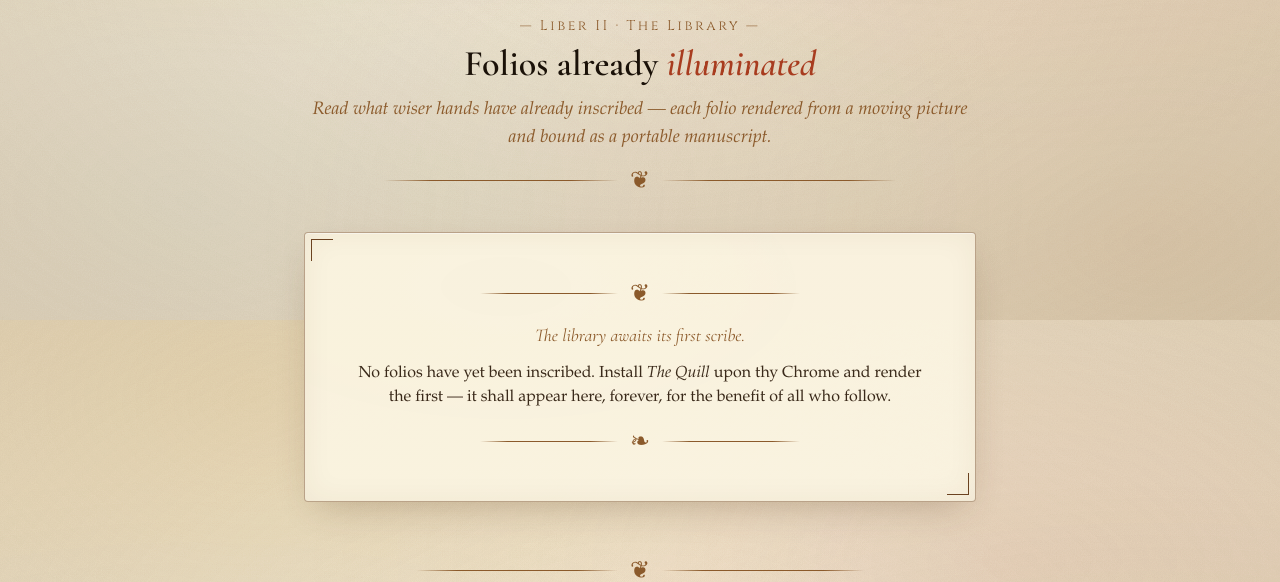
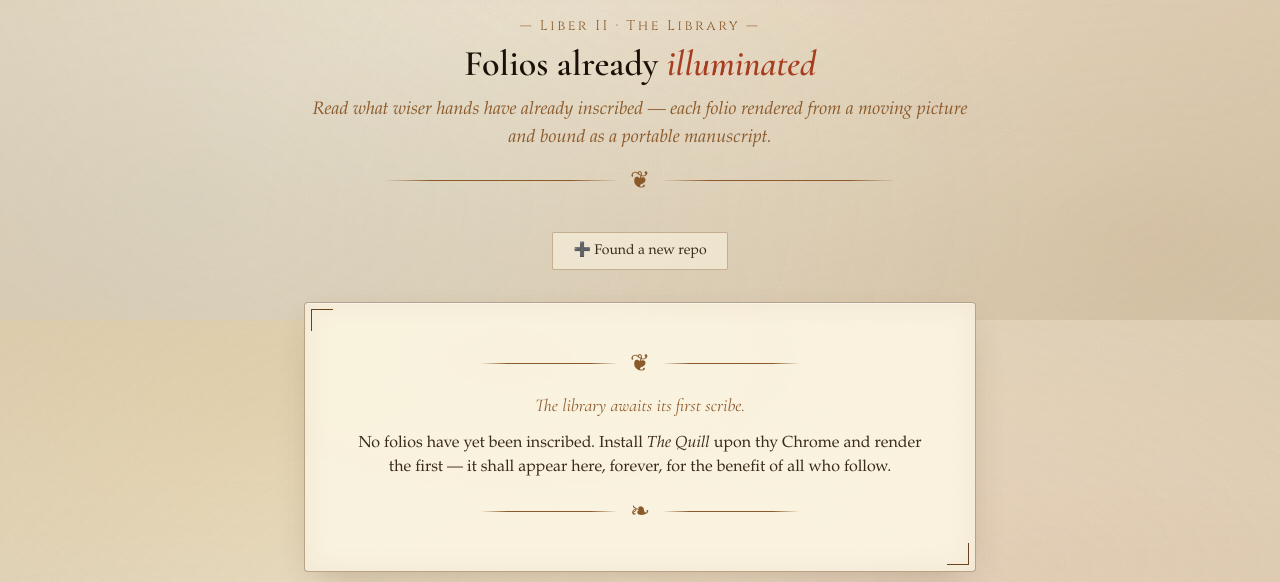
Before and after one commit to FarziBuilder/farzipedia, a FastAPI app: page / in a window 1280 px wide. Shown: the part 1280-1862 px from the top of the page. Run offline with FastAPI, Linux system fonts and the light colour scheme; some libraries are stand-ins or nearby versions; some web fonts are replaced.

Commit message:
Repos (collections), folio deletion, and playlist ingestion support
- New repos.json store next to the job dirs: named collections of folios
- API: GET/POST /v1/repos, DELETE /v1/repos/{id} (folios kept, unfiled),
  POST /v1/folios/{job_id}/repo (assign/move/unfile), DELETE /v1/folios/{id}
- POST /v1/folios now accepts repo_name: the extension can file a folio
  straight into a repo (auto-created), used by playlist runs
- Homepage groups the library into repo shelves + unfiled section, with
  per-card controls: move-to-repo selector and a delete ("burn") button,
  plus found/dissolve repo actions
- Destructive endpoints optionally guarded by FARZI_ADMIN_TOKEN env var
  (open when unset, matching the site's current no-auth posture)

Co-Authored-By: Claude Fable 5 <noreply@anthropic.com>

```diff
--- a/app.py
+++ b/app.py
@@ -4,6 +4,7 @@ import base64
 import json
 import os
 import re
+import shutil
 import threading
 import time
 import traceback
@@ -39,7 +40,7 @@ app.mount("/jobs", StaticFiles(directory=str(JOBS_ROOT)), name="jobs")
 app.add_middleware(
     CORSMiddleware,
     allow_origins=["*"],
-    allow_methods=["GET", "POST", "OPTIONS"],
+    allow_methods=["GET", "POST", "DELETE", "OPTIONS"],
     allow_headers=["*"],
 )
 
@@ -205,14 +206,95 @@ def _list_folios(limit: int = 60) -> list[dict]:
 
 
 # ============================================================================
+#  Repos — named collections of folios.
+#
+#  Stored as a single JSON file next to the job dirs (same persistence story
+#  as the folios themselves):
+#    { "repos": {"<id>": {"name": ..., "created_at": ...}},
+#      "assignments": {"<job_id>": "<repo_id>"} }
+# ============================================================================
+
+REPOS_PATH = JOBS_ROOT / "repos.json"
+_REPOS_LOCK = threading.Lock()
+
+
+def _load_repos() -> dict:
+    try:
+        data = json.loads(REPOS_PATH.read_text(encoding="utf-8"))
+    except (OSError, ValueError):
+        data = {}
+    if not isinstance(data, dict):
+        data = {}
+    data.setdefault("repos", {})
+    data.setdefault("assignments", {})
+    return data
+
+
+def _save_repos(data: dict) -> None:
+    tmp = REPOS_PATH.with_suffix(".json.tmp")
+    tmp.write_text(json.dumps(data, ensure_ascii=False, indent=2), encoding="utf-8")
+    tmp.replace(REPOS_PATH)
+
+
+def _ensure_repo(name: str) -> str:
+    """Return the id of the repo with this name, creating it if needed."""
+    name = (name or "").strip()[:120]
+    if not name:
+        raise HTTPException(400, "Repo name must not be empty.")
+    with _REPOS_LOCK:
+        data = _load_repos()
+        for rid, r in data["repos"].items():
+            if r.get("name", "").strip().lower() == name.lower():
+                return rid
+        rid = f"repo-{uuid.uuid4().hex[:10]}"
+        data["repos"][rid] = {"name": name, "created_at": time.time()}
+        _save_repos(data)
+        return rid
+
+
+def _assign_folio(job_id: str, repo_id: Optional[str]) -> None:
+    with _REPOS_LOCK:
+        data = _load_repos()
+        if repo_id is None:
+            data["assignments"].pop(job_id, None)
+        else:
+            if repo_id not in data["repos"]:
+                raise HTTPException(404, "Unknown repo.")
+            data["assignments"][job_id] = repo_id
+        _save_repos(data)
+
+
+def _require_admin(request: Request) -> None:
+    """Optional guard for destructive endpoints: if FARZI_ADMIN_TOKEN is set
+    in the environment, callers must send it as the x-farzi-admin header."""
+    token = os.environ.get("FARZI_ADMIN_TOKEN", "").strip()
+    if token and request.headers.get("x-farzi-admin", "") != token:
+        raise HTTPException(403, "Admin token required for this action.")
+
+
+# ============================================================================
 #  Routes
 # ============================================================================
 
 @app.get("/", response_class=HTMLResponse)
 def index(request: Request):
-    folios = _list_folios()
+    folios = _list_folios(limit=200)
+    repo_data = _load_repos()
+    assignments = repo_data["assignments"]
+
+    shelves = []
+    for rid, r in sorted(repo_data["repos"].items(),
+                         key=lambda kv: kv[1].get("created_at", 0), reverse=True):
+        members = [f for f in folios if assignments.get(f["job_id"]) == rid]
+        shelves.append({"id": rid, "name": r.get("name", "Unnamed repo"),
+                        "folios": members, "count": len(members)})
+
+    unfiled = [f for f in folios if assignments.get(f["job_id"]) not in repo_data["repos"]]
+
     return templates.TemplateResponse(
-        request, "index.html", {"folios": folios},
+        request, "index.html",
+        {"folios": folios, "shelves": shelves, "unfiled": unfiled,
+         "repos": [{"id": s["id"], "name": s["name"]} for s in shelves]},
     )
 
 
@@ -365,16 +447,104 @@ async def upload_folio(request: Request):
     except Exception:
         raise HTTPException(400, "Body must be JSON.")
     job_id = _persist_folio(payload)
+
+    # Optional: file the new folio straight into a repo (created on demand).
+    repo_id = None
+    repo_name = (payload.get("repo_name") or "").strip()
+    if repo_name:
+        try:
+            repo_id = _ensure_repo(repo_name)
+            _assign_folio(job_id, repo_id)
+        except HTTPException:
+            repo_id = None  # bad repo name never blocks the upload itself
+
     return JSONResponse({
         "ok": True,
         "job_id": job_id,
         "url": f"/blog/{job_id}",
+        "repo_id": repo_id,
     })
 
 
 @app.get("/v1/folios")
 def list_folios(limit: int = 60):
     return JSONResponse({"folios": _list_folios(limit=max(1, min(limit, 200)))})
+
+
+@app.delete("/v1/folios/{job_id}")
+def delete_folio(request: Request, job_id: str):
+    _require_admin(request)
+    job_id = _safe_job_id(job_id)
+    if not job_id:
+        raise HTTPException(400, "Bad folio id.")
+    job_dir = (JOBS_ROOT / job_id).resolve()
+    if job_dir.parent != JOBS_ROOT.resolve() or not job_dir.is_dir():
+        raise HTTPException(404, "No such folio.")
+    shutil.rmtree(job_dir, ignore_errors=True)
+    _assign_folio(job_id, None)
+    with JOBS_LOCK:
+        JOBS.pop(job_id, None)
+    return JSONResponse({"ok": True, "deleted": job_id})
+
+
+@app.get("/v1/repos")
+def get_repos():
+    data = _load_repos()
+    counts: dict[str, int] = defaultdict(int)
+    for rid in data["assignments"].values():
+        counts[rid] += 1
+    repos = [
+        {"id": rid, "name": r.get("name", ""), "count": counts.get(rid, 0),
+         "created_at": r.get("created_at", 0)}
+        for rid, r in data["repos"].items()
+    ]
+    repos.sort(key=lambda r: r["created_at"], reverse=True)
+    return JSONResponse({"repos": repos})
+
+
+@app.post("/v1/repos")
+async def create_repo(request: Request):
+    try:
+        payload = await request.json()
+    except Exception:
+        raise HTTPException(400, "Body must be JSON.")
+    rid = _ensure_repo(payload.get("name") or "")
+    data = _load_repos()
+    return JSONResponse({"ok": True, "id": rid, "name": data["repos"][rid]["name"]})
+
+
+@app.delete("/v1/repos/{repo_id}")
+def delete_repo(request: Request, repo_id: str):
+    """Delete a repo. Its folios are kept and become unfiled."""
+    _require_admin(request)
+    with _REPOS_LOCK:
+        data = _load_repos()
+        if repo_id not in data["repos"]:
+            raise HTTPException(404, "Unknown repo.")
+        del data["repos"][repo_id]
+        data["assignments"] = {j: r for j, r in data["assignments"].items() if r != repo_id}
+        _save_repos(data)
+    return JSONResponse({"ok": True, "deleted": repo_id})
+
+
+@app.post("/v1/folios/{job_id}/repo")
+async def set_folio_repo(request: Request, job_id: str):
+    """Move a folio into a repo ({'repo_id': ...} or {'repo_name': ...}),
+    or unfile it ({'repo_id': null})."""
+    job_id = _safe_job_id(job_id)
+    if not job_id or not (JOBS_ROOT / job_id / "blog.json").exists():
+        raise HTTPException(404, "No such folio.")
+    try:
+        payload = await request.json()
+    except Exception:
+        raise HTTPException(400, "Body must be JSON.")
+
+    if payload.get("repo_name"):
+        repo_id = _ensure_repo(payload["repo_name"])
+    else:
+        repo_id = payload.get("repo_id")  # may be None → unfile
+    _assign_folio(job_id, repo_id)
+    return JSONResponse({"ok": True, "job_id": job_id, "repo_id": repo_id})
 
 
 @app.post("/process")
--- a/templates/index.html
+++ b/templates/index.html
@@ -1,6 +1,69 @@
 {% extends "base.html" %}
 {% block title %}FarziPedia · The Quill for Chrome{% endblock %}
 {% block body %}
+{# ---- One folio card, with shelf controls underneath ---- #}
+{% macro folio_card(f, repos, current_repo) %}
+  <div class="folio-card group">
+    <a href="{{ f.url }}" class="block">
+      <div class="folio-frame{% if not f.cover %} folio-engraved{% endif %}">
+        {% if f.cover %}
+          <img src="{{ f.cover }}"
+               alt="" loading="lazy"
+               class="folio-thumb"
+               onerror="this.style.display='none';this.parentElement.classList.add('folio-frame-fallback')"/>
+          <div class="folio-overlay"></div>
+        {% else %}
+          <svg viewBox="0 0 200 130" class="folio-engraved-svg" aria-hidden="true">
+            <g fill="none" stroke="#8b5a2b" stroke-width="0.6">
+              <rect x="20" y="20" width="160" height="90"/>
+              <rect x="28" y="28" width="144" height="74" stroke-dasharray="2 3" opacity="0.6"/>
+              <line x1="20" y1="65" x2="180" y2="65" opacity="0.4"/>
+              <line x1="100" y1="20" x2="100" y2="110" opacity="0.4"/>
+            </g>
+            <text x="100" y="72" text-anchor="middle"
+                  font-family="Cinzel, serif" font-size="14"
+                  font-weight="700" fill="#6b4220" letter-spacing="2">
+              F·P
+            </text>
+          </svg>
+        {% endif %}
+        <span class="folio-folionum">FOLIO {{ f.roman }}</span>
+      </div>
+      <div class="folio-meta">
+        {% if f.subtitle %}
+          <p class="font-roman italic text-sepia-500 text-xs tracking-wide">{{ f.subtitle }}</p>
+        {% else %}
+          <p class="font-roman italic text-sepia-500 text-xs tracking-wide">From the moving picture</p>
+        {% endif %}
+        <h3 class="font-roman font-semibold text-ink-900 text-xl leading-snug mt-1">{{ f.title }}</h3>
+        <div class="folio-footer mt-4">
+          <span class="font-codex italic text-sepia-500 text-xs">
+            {% if f.channel %}{{ f.channel }}{% endif %}
+            {% if f.channel and f.duration_str %} · {% endif %}
+            {% if f.duration_str %}{{ f.duration_str }}{% endif %}
+            {% if not f.channel and not f.duration_str %}Anonymous scribe{% endif %}
+          </span>
+          <span class="folio-cta">Read the folio →</span>
+        </div>
+      </div>
+    </a>
+    <div class="mt-2 flex items-center justify-between gap-2 text-xs font-codex">
+      <select onchange="farziMove('{{ f.job_id }}', this)"
+              class="flex-1 min-w-0 bg-paper-0/70 border border-sepia-500/30 rounded-sm px-2 py-1 text-ink-700">
+        <option value="" {% if not current_repo %}selected{% endif %}>— unfiled —</option>
+        {% for r in repos %}
+          <option value="{{ r.id }}" {% if current_repo == r.id %}selected{% endif %}>{{ r.name }}</option>
+        {% endfor %}
+        <option value="__new__">➕ new repo…</option>
+      </select>
+      <button onclick="farziDelete('{{ f.job_id }}', {{ f.title | tojson }})"
+              title="Delete this folio forever"
+              class="px-2 py-1 border border-accent-500/40 text-accent-500 rounded-sm hover:bg-accent-500 hover:text-paper-0 transition-colors">
+        ✕ burn
+      </button>
+    </div>
+  </div>
+{% endmacro %}
 <main class="min-h-screen relative">
 
   <!-- =============== Top frontispiece bar =============== -->
@@ -160,56 +223,61 @@
         <div class="ornament-rule mt-4 max-w-lg mx-auto"><span class="fleuron">❦</span></div>
       </div>
 
-      <!-- Folio grid -->
+      <!-- New-repo control -->
+      <div class="text-center mb-8">
+        <button onclick="farziNewRepo()"
+                class="font-codex text-sm px-5 py-2 border border-sepia-500/40 rounded-sm text-ink-700 bg-paper-0/60 hover:border-accent-500 hover:text-accent-500 transition-colors">
+          ➕ Found a new repo
+        </button>
+      </div>
+
       {% if folios %}
-        <div class="grid grid-cols-1 sm:grid-cols-2 lg:grid-cols-3 gap-7 md:gap-9">
-          {% for f in folios %}
-            <a href="{{ f.url }}" class="folio-card group">
-              <div class="folio-frame{% if not f.cover %} folio-engraved{% endif %}">
-                {% if f.cover %}
-                  <img src="{{ f.cover }}"
-                       alt="" loading="lazy"
-                       class="folio-thumb"
-                       onerror="this.style.display='none';this.parentElement.classList.add('folio-frame-fallback')"/>
-                  <div class="folio-overlay"></div>
-                {% else %}
-                  <svg viewBox="0 0 200 130" class="folio-engraved-svg" aria-hidden="true">
-                    <g fill="none" stroke="#8b5a2b" stroke-width="0.6">
-                      <rect x="20" y="20" width="160" height="90"/>
-                      <rect x="28" y="28" width="144" height="74" stroke-dasharray="2 3" opacity="0.6"/>
-                      <line x1="20" y1="65" x2="180" y2="65" opacity="0.4"/>
-                      <line x1="100" y1="20" x2="100" y2="110" opacity="0.4"/>
-                    </g>
-                    <text x="100" y="72" text-anchor="middle"
-                          font-family="Cinzel, serif" font-size="14"
-                          font-weight="700" fill="#6b4220" letter-spacing="2">
-                      F·P
-                    </text>
-                  </svg>
-                {% endif %}
-                <span class="folio-folionum">FOLIO {{ f.roman }}</span>
-                <span class="folio-pdf-badge">PDF</span>
+        <!-- =============== Repo shelves =============== -->
+        {% for shelf in shelves %}
+          <div class="mb-14" id="repo-{{ shelf.id }}">
+            <div class="flex items-end justify-between gap-3 mb-5 border-b border-sepia-500/30 pb-2">
+              <h3 class="font-inscription text-ink-900 text-xl md:text-2xl tracking-wide">
+                📚 {{ shelf.name }}
+                <span class="font-codex italic text-sepia-500 text-sm ml-2">{{ shelf.count }} folio{{ '' if shelf.count == 1 else 's' }}</span>
+              </h3>
+              <button onclick="farziDeleteRepo('{{ shelf.id }}', {{ shelf.name | tojson }})"
+                      title="Dissolve this repo (its folios become unfiled)"
+                      class="font-codex text-xs text-sepia-500 hover:text-accent-500 underline decoration-dotted shrink-0">
+                dissolve repo
+              </button>
+            </div>
+            {% if shelf.folios %}
+              <div class="grid grid-cols-1 sm:grid-cols-2 lg:grid-cols-3 gap-7 md:gap-9">
+                {% for f in shelf.folios %}
+                  {{ folio_card(f, repos, shelf.id) }}
+                {% endfor %}
               </div>
-              <div class="folio-meta">
-                {% if f.subtitle %}
-                  <p class="font-roman italic text-sepia-500 text-xs tracking-wide">{{ f.subtitle }}</p>
-                {% else %}
-                  <p class="font-roman italic text-sepia-500 text-xs tracking-wide">From the moving picture</p>
-                {% endif %}
-                <h3 class="font-roman font-semibold text-ink-900 text-xl leading-snug mt-1">{{ f.title }}</h3>
-                <div class="folio-footer mt-4">
-                  <span class="font-codex italic text-sepia-500 text-xs">
-                    {% if f.channel %}{{ f.channel }}{% endif %}
-                    {% if f.channel and f.duration_str %} · {% endif %}
-                    {% if f.duration_str %}{{ f.duration_str }}{% endif %}
-                    {% if not f.channel and not f.duration_str %}Anonymous scribe{% endif %}
-                  </span>
-                  <span class="folio-cta">Read the folio →</span>
-                </div>
+            {% else %}
+              <p class="font-codex italic text-sepia-500 text-sm">
+                An empty shelf — file folios into it with the selector on any card.
+              </p>
+            {% endif %}
+          </div>
+        {% endfor %}
+
+        <!-- =============== Unfiled folios =============== -->
+        {% if unfiled %}
+          <div class="mb-6">
+            {% if shelves %}
+              <div class="flex items-end justify-between gap-3 mb-5 border-b border-sepia-500/30 pb-2">
+                <h3 class="font-inscription text-ink-900 text-xl md:text-2xl tracking-wide">
+                  Unfiled folios
+                  <span class="font-codex italic text-sepia-500 text-sm ml-2">{{ unfiled | length }}</span>
+                </h3>
               </div>
-            </a>
-          {% endfor %}
-        </div>
+            {% endif %}
+            <div class="grid grid-cols-1 sm:grid-cols-2 lg:grid-cols-3 gap-7 md:gap-9">
+              {% for f in unfiled %}
+                {{ folio_card(f, repos, none) }}
+              {% endfor %}
+            </div>
+          </div>
+        {% endif %}
       {% else %}
         <!-- Empty state — no folios inscribed yet. -->
         <div class="codex-card-solid max-w-2xl mx-auto p-10 md:p-12 text-center">
@@ -242,4 +310,70 @@
     <span class="font-inscription not-italic tracking-codex text-ink-700">F · P</span>
   </footer>
 </main>
+
+<script>
+  async function farziApi(method, path, body) {
+    const res = await fetch(path, {
+      method,
+      headers: body ? { 'content-type': 'application/json' } : {},
+      body: body ? JSON.stringify(body) : undefined,
+    });
+    if (!res.ok) {
+      let msg = res.status;
+      try { msg = (await res.json()).detail || msg; } catch {}
+      throw new Error(msg);
+    }
+    return res.json();
+  }
+
+  async function farziMove(jobId, selectEl) {
+    const v = selectEl.value;
+    try {
+      if (v === '__new__') {
+        const name = prompt('Name for the new repo:');
+        if (!name || !name.trim()) { selectEl.value = selectEl.dataset.prev || ''; return; }
+        await farziApi('POST', `/v1/folios/${jobId}/repo`, { repo_name: name.trim() });
+      } else {
+        await farziApi('POST', `/v1/folios/${jobId}/repo`, { repo_id: v || null });
+      }
+      location.reload();
+    } catch (e) {
+      alert('Could not move the folio: ' + e.message);
+    }
+  }
+
+  async function farziDelete(jobId, title) {
+    if (!confirm(`Burn "${title}" forever? This removes the folio and its images from farzi.me.`)) return;
+    try {
+      await farziApi('DELETE', `/v1/folios/${jobId}`);
+      location.reload();
+    } catch (e) {
+      alert('Could not delete the folio: ' + e.message);
+    }
+  }
+
+  async function farziDeleteRepo(repoId, name) {
+    if (!confirm(`Dissolve the repo "${name}"? Its folios are kept and become unfiled.`)) return;
+    try {
+      await farziApi('DELETE', `/v1/repos/${repoId}`);
+      location.reload();
+    } catch (e) {
+      alert('Could not dissolve the repo: ' + e.message);
+    }
+  }
+
+  async function farziNewRepo() {
+    const name = prompt('Name for the new repo:');
+    if (!name || !name.trim()) return;
+    try {
+      await farziApi('POST', '/v1/repos', { name: name.trim() });
+      location.reload();
+    } catch (e) {
+      alert('Could not create the repo: ' + e.message);
+    }
+  }
+
+  // Remember each select's starting value so a cancelled "new repo…" can revert.
+  document.querySelectorAll('select[onchange^="farziMove"]').forEach(s => { s.dataset.prev = s.value; });
+</script>
 {% endblock %}
```
